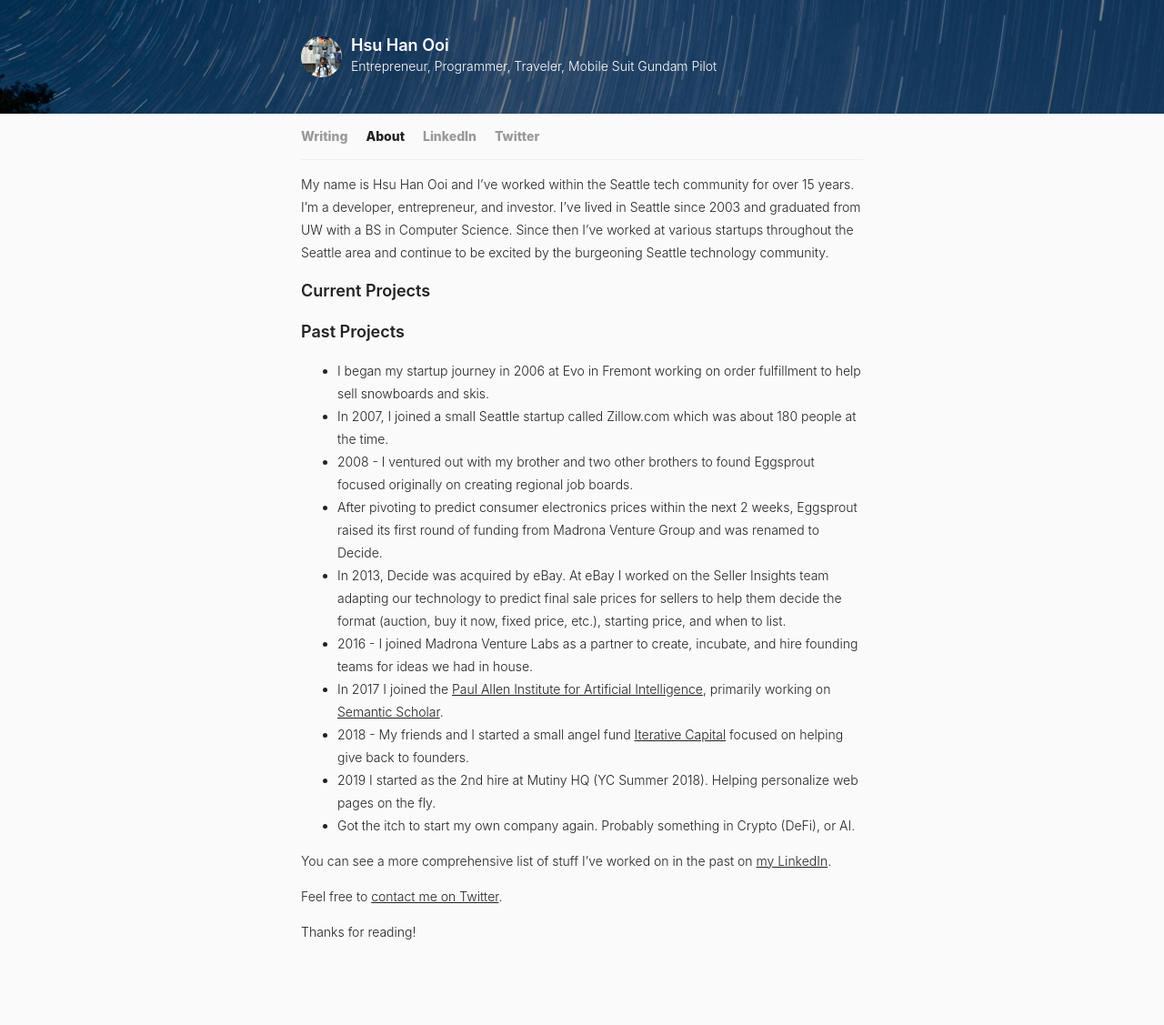
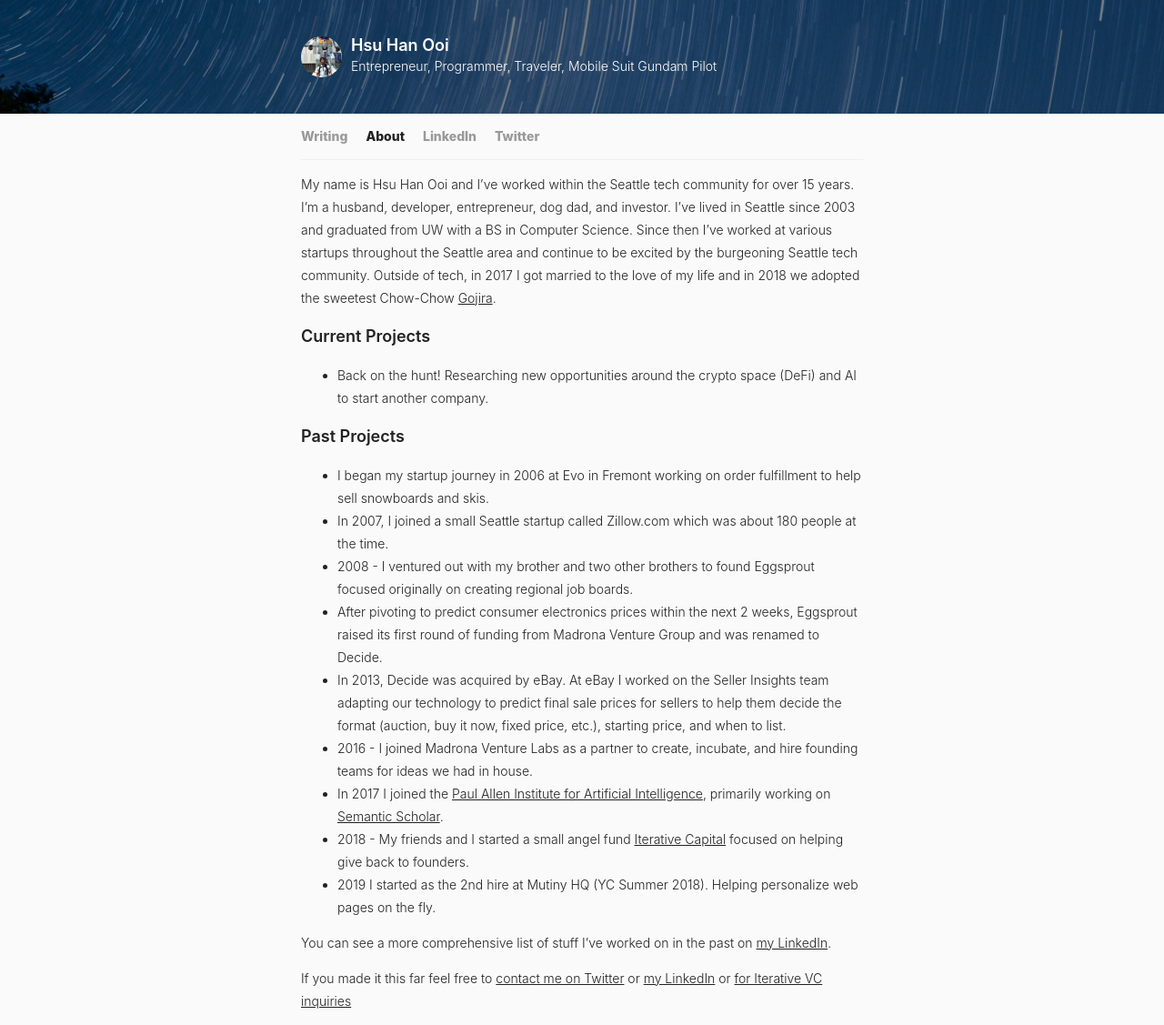
Before and after one commit to hsuhanooi/hsuhanooi.github.io, a Jekyll site: the page built from about.md, in a window 1280 px wide. Shown: the whole page at 91% size. Built offline with Jekyll 4.4.1, drawn with Linux system fonts in a browser that asks for light colours; before the commit the page ends 1051 px from its top, so only the background shows below that.

Commit message:
update about and add new post

```diff
--- a/about.md
+++ b/about.md
@@ -3,10 +3,10 @@ layout: default
 title: About
 ---
 
-My name is Hsu Han Ooi and I've worked within the Seattle tech community for over 15 years. I'm a developer, entrepreneur, and investor. I've lived in Seattle since 2003 and graduated from UW with a BS in Computer Science. Since then I've worked at various startups throughout the Seattle area and continue to be excited by the burgeoning Seattle technology community.
+My name is Hsu Han Ooi and I've worked within the Seattle tech community for over 15 years. I'm a husband, developer, entrepreneur, dog dad, and investor. I've lived in Seattle since 2003 and graduated from UW with a BS in Computer Science. Since then I've worked at various startups throughout the Seattle area and continue to be excited by the burgeoning Seattle tech community. Outside of tech, in 2017 I got married to the love of my life and in 2018 we adopted the sweetest Chow-Chow [Gojira](https://www.instagram.com/gojiraonadventures/?hl=en).
 
 ## Current Projects
-
+* Back on the hunt! Researching new opportunities around the crypto space (DeFi) and AI to start another company.
 
 ## Past Projects
 
@@ -19,10 +19,7 @@ My name is Hsu Han Ooi and I've worked within the Seattle tech community for ove
 * In 2017 I joined the [Paul Allen Institute for Artificial Intelligence](https://allenai.org/index.html), primarily working on [Semantic Scholar](https://www.semanticscholar.org).
 * 2018 - My friends and I started a small angel fund [Iterative Capital](https://iterative.vc) focused on helping give back to founders.
 * 2019 I started as the 2nd hire at Mutiny HQ (YC Summer 2018). Helping personalize web pages on the fly.
-* Got the itch to start my own company again. Probably something in Crypto (DeFi), or AI.
 
 You can see a more comprehensive list of stuff I've worked on in the past on [my LinkedIn](https://www.linkedin.com/in/hsuhanooi).
 
-Feel free to [contact me on Twitter](https://twitter.com/hsuhanooi).
-
-Thanks for reading!
+If you made it this far feel free to [contact me on Twitter](https://twitter.com/hsuhanooi) or [my LinkedIn](https://www.linkedin.com/in/hsuhanooi) or [for Iterative VC inquiries](https://iterative.vc?ref=hsuhan_blog)
```
Also changed, not shown: _posts/2019-10-11-back-to-blogging.md (added, +23 -0 lines).
